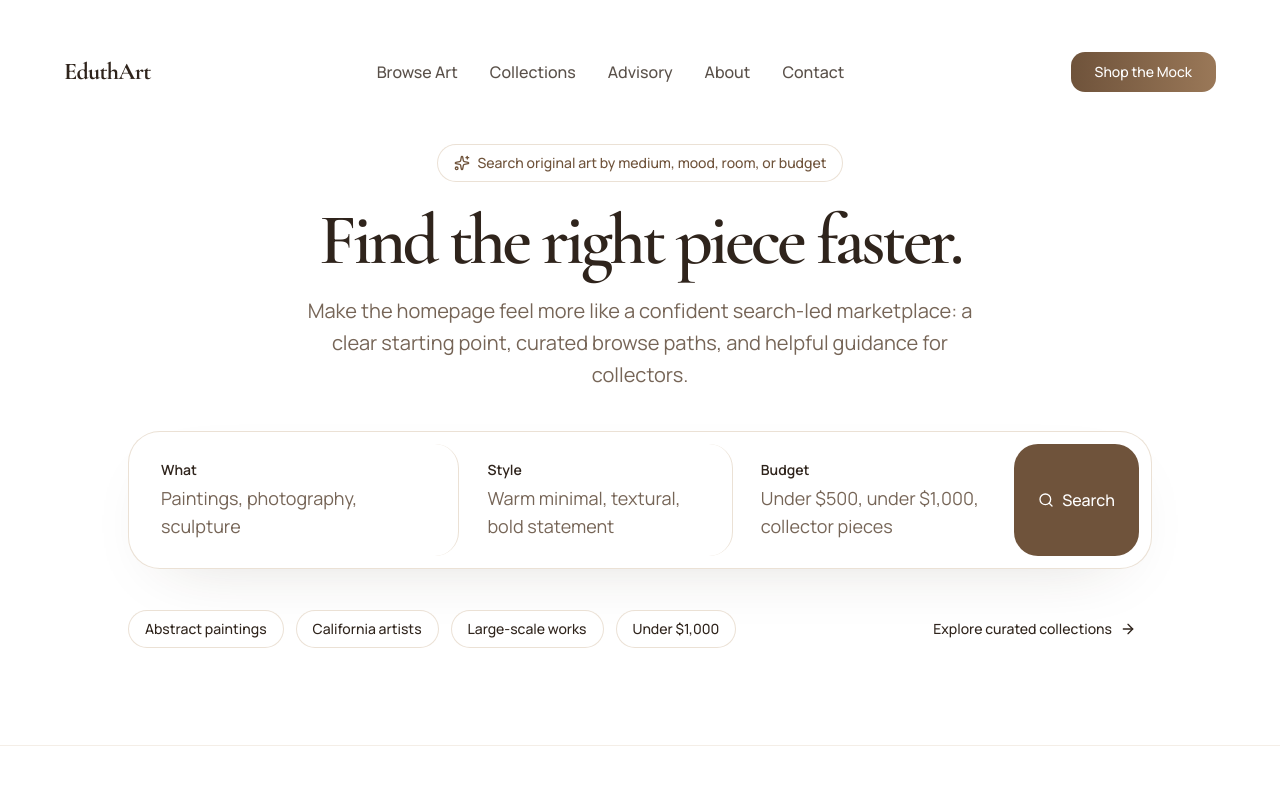
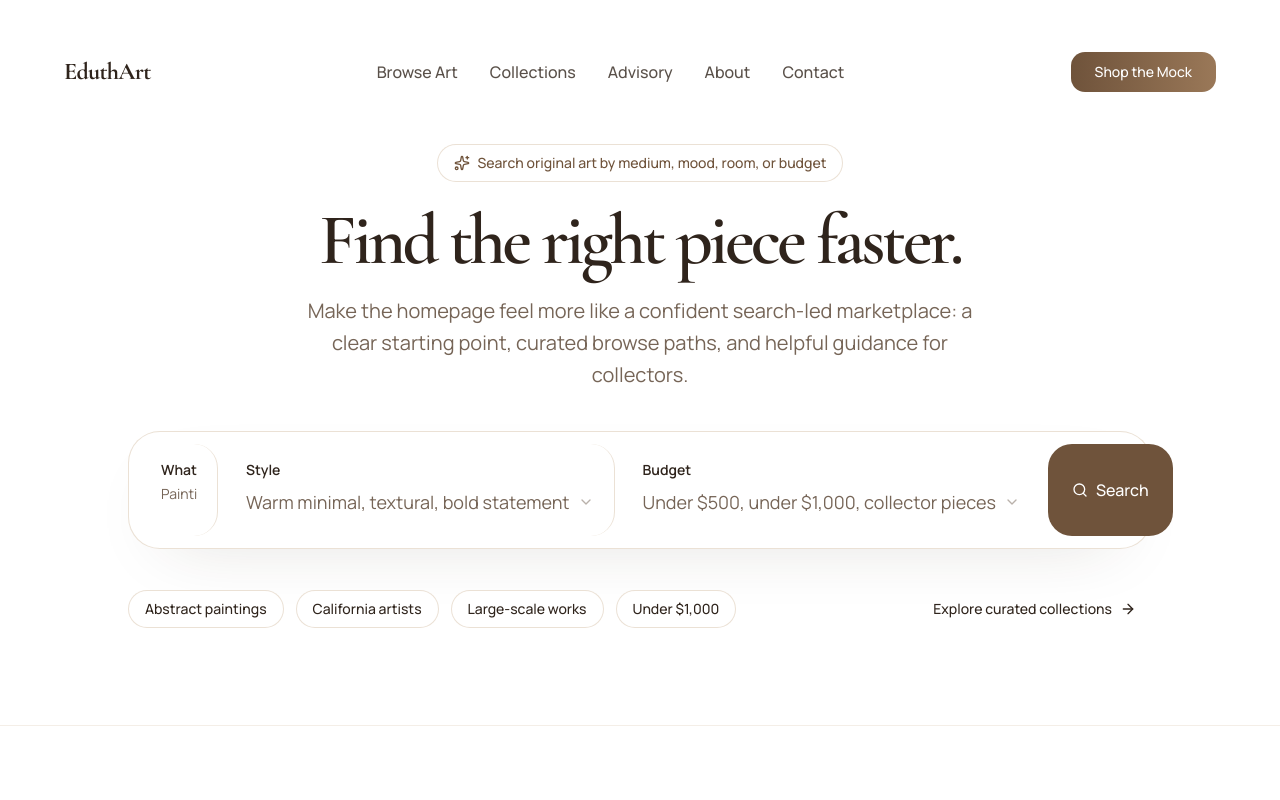
Before and after one commit to tenthyoung/eduthart, a Next.js app: page / in a window 1280 px wide. Shown: the top 800 px of the page. Built offline with nearby package versions, Linux system fonts and the light colour scheme.

Commit message:
feat: make homepage search inputs interactive

```diff
--- a/src/components/home/home-hero.tsx
+++ b/src/components/home/home-hero.tsx
@@ -2,8 +2,17 @@
 
 import { ArrowRight, Search, Sparkles } from "lucide-react";
 import Link from "next/link";
+import { useState } from "react";
 
 import { Button } from "@/components/ui/button";
+import { Input } from "@/components/ui/input";
+import {
+  Select,
+  SelectContent,
+  SelectItem,
+  SelectTrigger,
+  SelectValue,
+} from "@/components/ui/select";
 
 const quickSearchLinks = [
   "Abstract paintings",
@@ -12,22 +21,25 @@ const quickSearchLinks = [
   "Under $1,000",
 ];
 
-const browsePrompts = [
-  {
-    label: "What",
-    value: "Paintings, photography, sculpture",
-  },
-  {
-    label: "Style",
-    value: "Warm minimal, textural, bold statement",
-  },
-  {
-    label: "Budget",
-    value: "Under $500, under $1,000, collector pieces",
-  },
+const styleOptions = [
+  "Warm minimal",
+  "Textural neutrals",
+  "Bold statement",
+  "Contemporary figurative",
+];
+
+const budgetOptions = [
+  "Under $500",
+  "Under $1,000",
+  "$1,000-$3,000",
+  "Collector pieces",
 ];
 
 export function HomeHero() {
+  const [query, setQuery] = useState("");
+  const [style, setStyle] = useState("");
+  const [budget, setBudget] = useState("");
+
   return (
     <section className="relative overflow-hidden bg-white pt-28 pb-18 sm:pt-32 lg:pt-36 lg:pb-24">
       <div className="mx-auto flex w-full max-w-7xl flex-col gap-10 px-4 sm:px-6 lg:px-8">
@@ -47,25 +59,52 @@ export function HomeHero() {
           </p>
         </div>
 
-        <div className="mx-auto w-full max-w-5xl rounded-[2rem] border border-border/70 bg-white p-3 shadow-[0_24px_70px_-40px_rgba(56,40,25,0.22)]">
+        <form className="mx-auto w-full max-w-5xl rounded-[2rem] border border-border/70 bg-white p-3 shadow-[0_24px_70px_-40px_rgba(56,40,25,0.22)]">
           <div className="grid gap-2 lg:grid-cols-[1.2fr_1fr_1fr_auto]">
-            {browsePrompts.map((prompt, index) => (
-              <div
-                key={prompt.label}
-                className={`rounded-[1.5rem] px-5 py-4 text-left ${
-                  index < browsePrompts.length - 1
-                    ? "lg:border-r lg:border-border/70"
-                    : ""
-                }`}
-              >
-                <p className="text-sm font-semibold text-foreground">{prompt.label}</p>
-                <p className="mt-1 text-base text-muted-foreground sm:text-lg">
-                  {prompt.value}
-                </p>
-              </div>
-            ))}
+            <label className="rounded-[1.5rem] px-5 py-4 text-left lg:border-r lg:border-border/70">
+              <p className="text-sm font-semibold text-foreground">What</p>
+              <Input
+                value={query}
+                onChange={(event) => setQuery(event.target.value)}
+                placeholder="Paintings, photography, sculpture"
+                className="mt-1 h-auto border-0 px-0 py-0 text-base shadow-none focus-visible:ring-0 sm:text-lg"
+              />
+            </label>
+
+            <label className="rounded-[1.5rem] px-5 py-4 text-left lg:border-r lg:border-border/70">
+              <p className="text-sm font-semibold text-foreground">Style</p>
+              <Select value={style} onValueChange={setStyle}>
+                <SelectTrigger className="mt-1 h-auto w-full border-0 px-0 py-0 text-base shadow-none focus-visible:ring-0 sm:text-lg">
+                  <SelectValue placeholder="Warm minimal, textural, bold statement" />
+                </SelectTrigger>
+                <SelectContent>
+                  {styleOptions.map((option) => (
+                    <SelectItem key={option} value={option}>
+                      {option}
+                    </SelectItem>
+                  ))}
+                </SelectContent>
+              </Select>
+            </label>
+
+            <label className="rounded-[1.5rem] px-5 py-4 text-left">
+              <p className="text-sm font-semibold text-foreground">Budget</p>
+              <Select value={budget} onValueChange={setBudget}>
+                <SelectTrigger className="mt-1 h-auto w-full border-0 px-0 py-0 text-base shadow-none focus-visible:ring-0 sm:text-lg">
+                  <SelectValue placeholder="Under $500, under $1,000, collector pieces" />
+                </SelectTrigger>
+                <SelectContent>
+                  {budgetOptions.map((option) => (
+                    <SelectItem key={option} value={option}>
+                      {option}
+                    </SelectItem>
+                  ))}
+                </SelectContent>
+              </Select>
+            </label>
 
             <Button
+              type="submit"
               className="h-full min-h-16 rounded-[1.5rem] px-6 text-base shadow-none"
               size="xl"
             >
@@ -73,7 +112,7 @@ export function HomeHero() {
               Search
             </Button>
           </div>
-        </div>
+        </form>
 
         <div className="mx-auto flex w-full max-w-5xl flex-col gap-5 lg:flex-row lg:items-center lg:justify-between">
           <div className="flex flex-wrap gap-3">
@@ -81,6 +120,7 @@ export function HomeHero() {
               <button
                 key={link}
                 type="button"
+                onClick={() => setQuery(link)}
                 className="rounded-full border border-border/70 bg-white px-4 py-2 text-sm font-medium text-foreground transition-colors hover:border-primary/40 hover:text-primary"
               >
                 {link}
```
